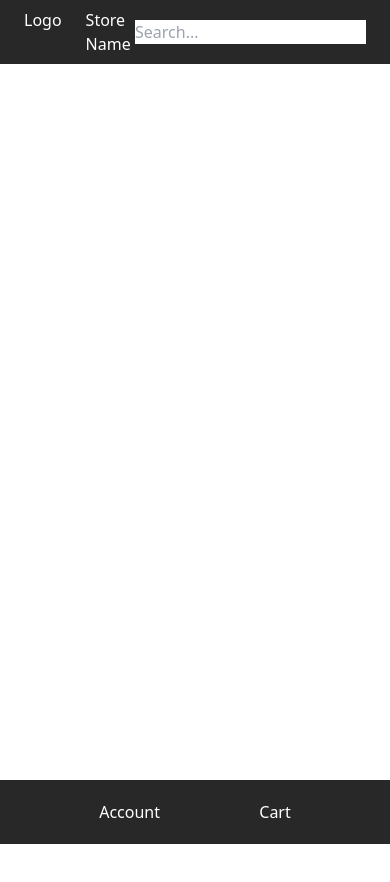
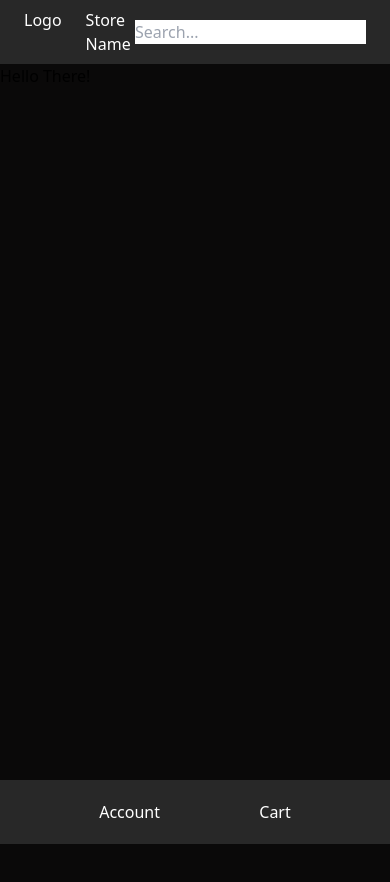
Before and after one commit to Saltysam101/ndcardshop, a React (Create React App) app: page /cart in a window 390 px wide. Shown: the top 882 px of the page. Before the commit the page ends 844 px from the top, so only its background shows below. Built offline with nearby package versions, Linux system fonts and the light colour scheme.

Commit message:
added cart page to appjs and links to page, put basic heading on cart page

```diff
--- a/src/App.js
+++ b/src/App.js
@@ -3,6 +3,7 @@ import { BrowserRouter as Router, Route, Switch } from 'react-router-dom';
 import Nav from './components/nav';
 import account from './pages/account';
 import Shop from './pages/shop';
+import cart from './pages/cart';
 
 function App() {
   return (
@@ -12,6 +13,7 @@ function App() {
       <Switch>
         <Route path="/" exact component={Shop}/>
         <Route path="/account" component={account}/>
+        <Route path="/cart" component={cart}/>
       </Switch>
     </div>
   </Router>
--- a/src/components/nav.js
+++ b/src/components/nav.js
@@ -20,7 +20,9 @@ export default function Nav() {
                     className="mr-6 md:mr-0"
                     />
                     <div className="flex">
-                        <h3 className="hidden md:block mx-6">Cart</h3>
+                        <Link to="/cart">
+                            <h3 className="hidden md:block mx-6">Cart</h3>
+                        </Link>
                         <Link to="/account">
                             <h3 className="hidden md:block mr-6">Account</h3>
                         </Link>
@@ -31,7 +33,9 @@ export default function Nav() {
                 <Link to="/account">
                     <h3>Account</h3>
                 </Link>
-                <h3>Cart</h3>
+                <Link to="/cart">
+                    <h3>Cart</h3>
+                </Link>
             </nav>
 
         </div>
--- a/src/pages/cart.js
+++ b/src/pages/cart.js
@@ -0,0 +1,9 @@
+import React from 'react'
+
+export default function cart() {
+    return (
+        <div className="mt-16 h-screen bg-offblack">
+            <h3>Hello There!</h3>
+        </div>
+    )
+}
```
